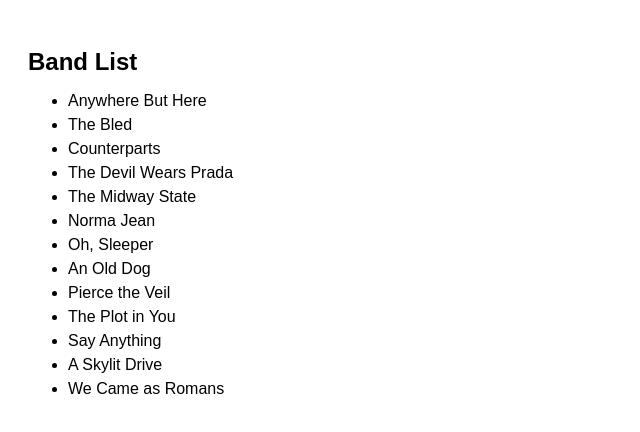
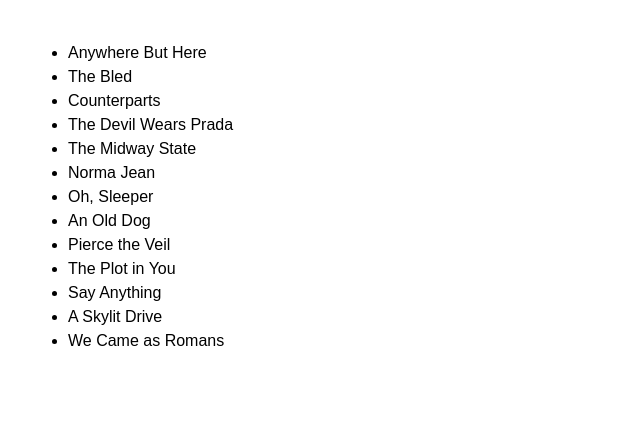
Before and after one commit to acciojob/sorting-articles-himanshusalal, a website: page main.html in a window 1280 px wide. Shown: the whole page, without its empty margins (0-640 px from the left). Drawn offline with Linux system fonts and the light colour scheme.

Commit message:
created a submission

```diff
--- a/main.html
+++ b/main.html
@@ -7,8 +7,7 @@
 </head>
 
 <body>
-  <h2>Band List</h2>
-  <ul id="band"></ul>
+    <ul id="band"></ul>
 
   <script src="script.js"></script>
 </body>
```
